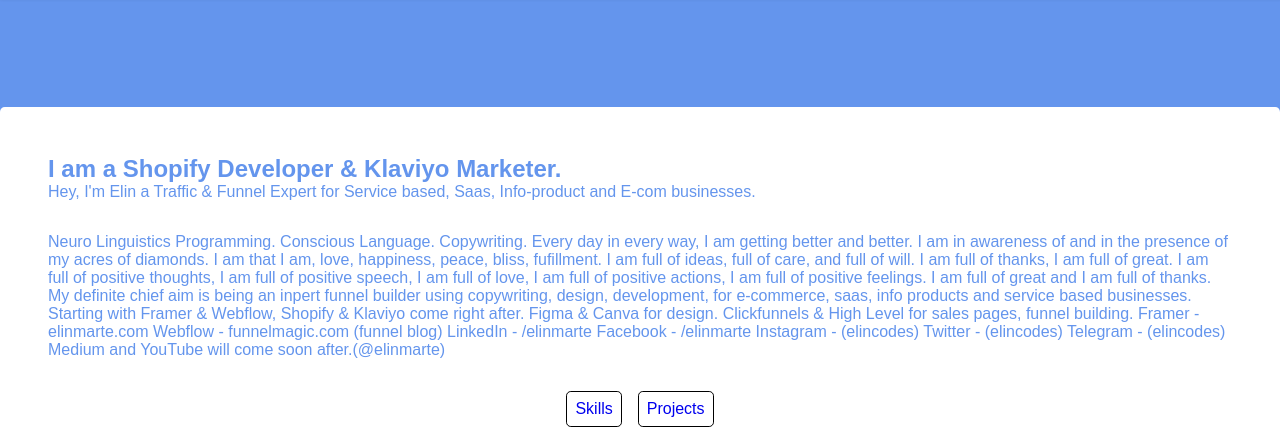
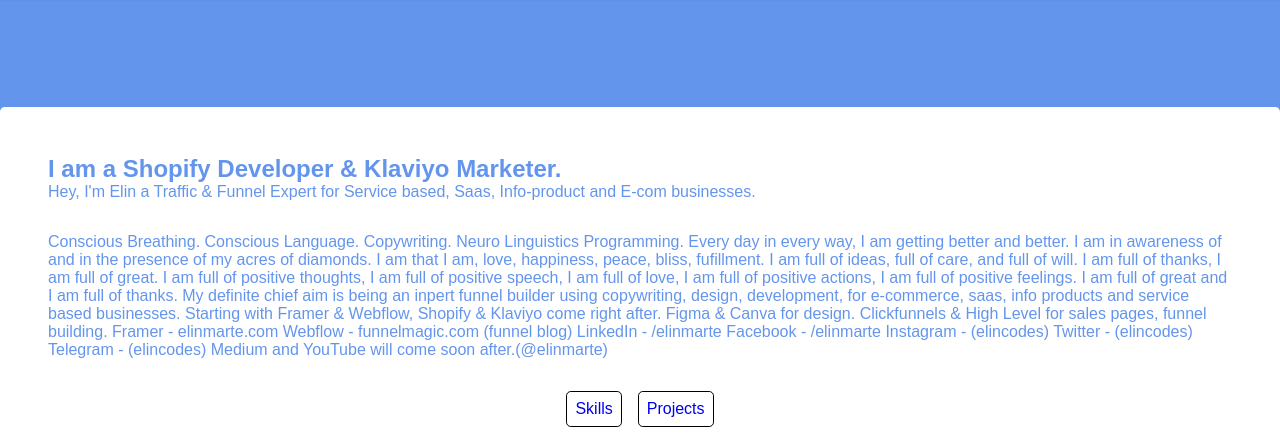
Before and after one commit to elinlora/elin.email, a plain HTML site: page index.html in a window 1280 px wide. Shown: the part 77-514 px from the top of the page. Drawn offline with Linux system fonts and the light colour scheme.

Commit message:
DCA edit

```diff
--- a/index.html
+++ b/index.html
@@ -53,7 +53,9 @@
 
             You prepare a table before me in the presence of my enemies; you anoint my head with oil; my cup overflows. Surely goodness and mercy shall follow me all the days of my life, and I shall dwell in the house of the Lord forever. -->
 
-            Neuro Linguistics Programming. Conscious Language. Copywriting.
+            Conscious Breathing. Conscious Language.
+
+            Copywriting. Neuro Linguistics Programming.
 
             Every day in every way, I am getting better and better.
 
```
